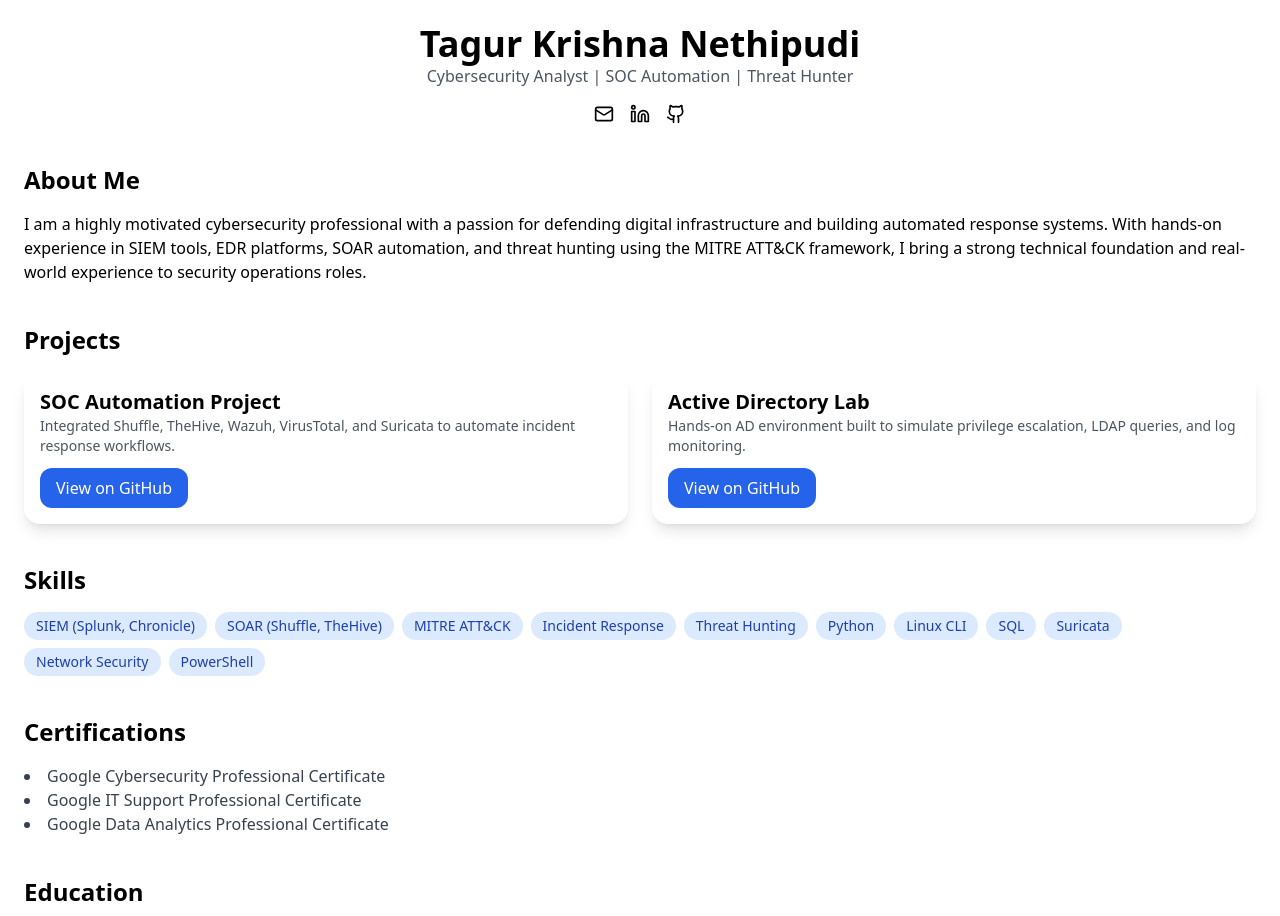
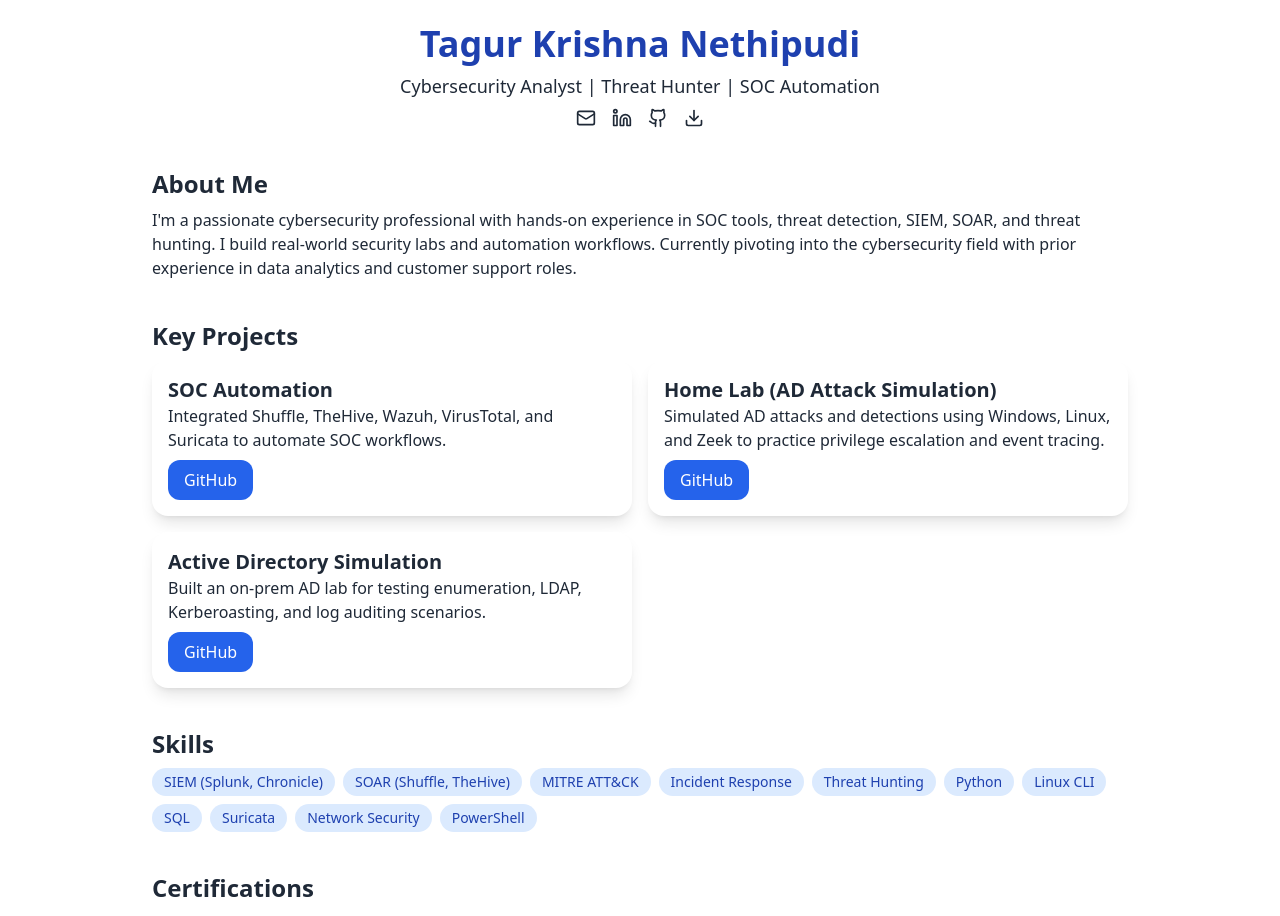
Before and after one commit to Tagurkrishna/cybersecurity-portfolio, a React (Vite) app: page / in a window 1280 px wide. Shown: the top 916 px of the page. Built offline with nearby package versions, Linux system fonts and the light colour scheme.

Commit message:
Update App.jsx

```diff
--- a/src/App.jsx
+++ b/src/App.jsx
@@ -1,48 +1,56 @@
-
 import { Card, CardContent } from "@/components/ui/card";
 import { Badge } from "@/components/ui/badge";
 import { Button } from "@/components/ui/button";
-import { Github, Linkedin, Mail } from "lucide-react";
+import { Github, Linkedin, Mail, Download } from "lucide-react";
 
 export default function Portfolio() {
   return (
-    <div className="p-6 space-y-10">
-      <header className="text-center">
-        <h1 className="text-4xl font-bold">Tagur Krishna Nethipudi</h1>
-        <p className="text-gray-600">Cybersecurity Analyst | SOC Automation | Threat Hunter</p>
-        <div className="flex justify-center gap-4 mt-4">
+    <div className="p-6 space-y-10 max-w-5xl mx-auto text-gray-800">
+      <header className="text-center space-y-2">
+        <h1 className="text-4xl font-bold text-blue-800">Tagur Krishna Nethipudi</h1>
+        <p className="text-lg">Cybersecurity Analyst | Threat Hunter | SOC Automation</p>
+        <div className="flex justify-center gap-4 mt-2">
           <a href="mailto:tagur1420@gmail.com"><Mail className="w-5 h-5" /></a>
           <a href="https://www.linkedin.com/in/tagurkrishna/"><Linkedin className="w-5 h-5" /></a>
           <a href="https://github.com/Tagurkrishna"><Github className="w-5 h-5" /></a>
+          <a href="/Tagur%20Krishna%20Resume%20CyberSecurity.pdf" download><Download className="w-5 h-5" /></a>
         </div>
       </header>
 
       <section>
-        <h2 className="text-2xl font-semibold mb-4">About Me</h2>
+        <h2 className="text-2xl font-semibold mb-2">About Me</h2>
         <p>
-          I am a highly motivated cybersecurity professional with a passion for defending digital infrastructure and building automated response systems. With hands-on experience in SIEM tools, EDR platforms, SOAR automation, and threat hunting using the MITRE ATT&CK framework, I bring a strong technical foundation and real-world experience to security operations roles.
+          I'm a passionate cybersecurity professional with hands-on experience in SOC tools, threat detection, SIEM, SOAR, and threat hunting. I build real-world security labs and automation workflows. Currently pivoting into the cybersecurity field with prior experience in data analytics and customer support roles.
         </p>
       </section>
 
       <section>
-        <h2 className="text-2xl font-semibold mb-4">Projects</h2>
-        <div className="grid gap-6 md:grid-cols-2">
+        <h2 className="text-2xl font-semibold mb-2">Key Projects</h2>
+        <div className="grid md:grid-cols-2 gap-4">
           <Card>
             <CardContent className="p-4">
-              <h3 className="text-xl font-semibold">SOC Automation Project</h3>
-              <p className="text-sm text-gray-600">Integrated Shuffle, TheHive, Wazuh, VirusTotal, and Suricata to automate incident response workflows.</p>
+              <h3 className="text-xl font-semibold">SOC Automation</h3>
+              <p>Integrated Shuffle, TheHive, Wazuh, VirusTotal, and Suricata to automate SOC workflows.</p>
               <a href="https://github.com/Tagurkrishna/SOC-Automation-Project" target="_blank">
-                <Button className="mt-3">View on GitHub</Button>
+                <Button className="mt-2">GitHub</Button>
               </a>
             </CardContent>
           </Card>
-
           <Card>
             <CardContent className="p-4">
-              <h3 className="text-xl font-semibold">Active Directory Lab</h3>
-              <p className="text-sm text-gray-600">Hands-on AD environment built to simulate privilege escalation, LDAP queries, and log monitoring.</p>
-              <a href="https://github.com/Tagurkrishna/SOC-Automation-Project/tree/main/ActiveDirectory" target="_blank">
-                <Button className="mt-3">View on GitHub</Button>
+              <h3 className="text-xl font-semibold">Home Lab (AD Attack Simulation)</h3>
+              <p>Simulated AD attacks and detections using Windows, Linux, and Zeek to practice privilege escalation and event tracing.</p>
+              <a href="https://github.com/Tagurkrishna/Home-Lab" target="_blank">
+                <Button className="mt-2">GitHub</Button>
+              </a>
+            </CardContent>
+          </Card>
+          <Card>
+            <CardContent className="p-4">
+              <h3 className="text-xl font-semibold">Active Directory Simulation</h3>
+              <p>Built an on-prem AD lab for testing enumeration, LDAP, Kerberoasting, and log auditing scenarios.</p>
+              <a href="https://github.com/Tagurkrishna/Active-Directory" target="_blank">
+                <Button className="mt-2">GitHub</Button>
               </a>
             </CardContent>
           </Card>
@@ -50,7 +58,7 @@ export default function Portfolio() {
       </section>
 
       <section>
-        <h2 className="text-2xl font-semibold mb-4">Skills</h2>
+        <h2 className="text-2xl font-semibold mb-2">Skills</h2>
         <div className="flex flex-wrap gap-2">
           {[
             "SIEM (Splunk, Chronicle)",
@@ -65,22 +73,22 @@ export default function Portfolio() {
             "Network Security",
             "PowerShell"
           ].map(skill => (
-            <Badge key={skill}>{skill}</Badge>
+            <Badge key={skill} className="bg-blue-100 text-blue-800">{skill}</Badge>
           ))}
         </div>
       </section>
 
       <section>
-        <h2 className="text-2xl font-semibold mb-4">Certifications</h2>
-        <ul className="list-disc list-inside text-gray-700">
+        <h2 className="text-2xl font-semibold mb-2">Certifications</h2>
+        <ul className="list-disc list-inside">
+          <li>CompTIA Security+ (In Progress)</li>
           <li>Google Cybersecurity Professional Certificate</li>
-          <li>Google IT Support Professional Certificate</li>
-          <li>Google Data Analytics Professional Certificate</li>
+          <li>Google IT Support & Data Analytics Certificates</li>
         </ul>
       </section>
 
       <section>
-        <h2 className="text-2xl font-semibold mb-4">Education</h2>
+        <h2 className="text-2xl font-semibold mb-2">Education</h2>
         <p>B.Tech in Mechanical Engineering – Raghu Engineering College (First Class)</p>
       </section>
     </div>
```
